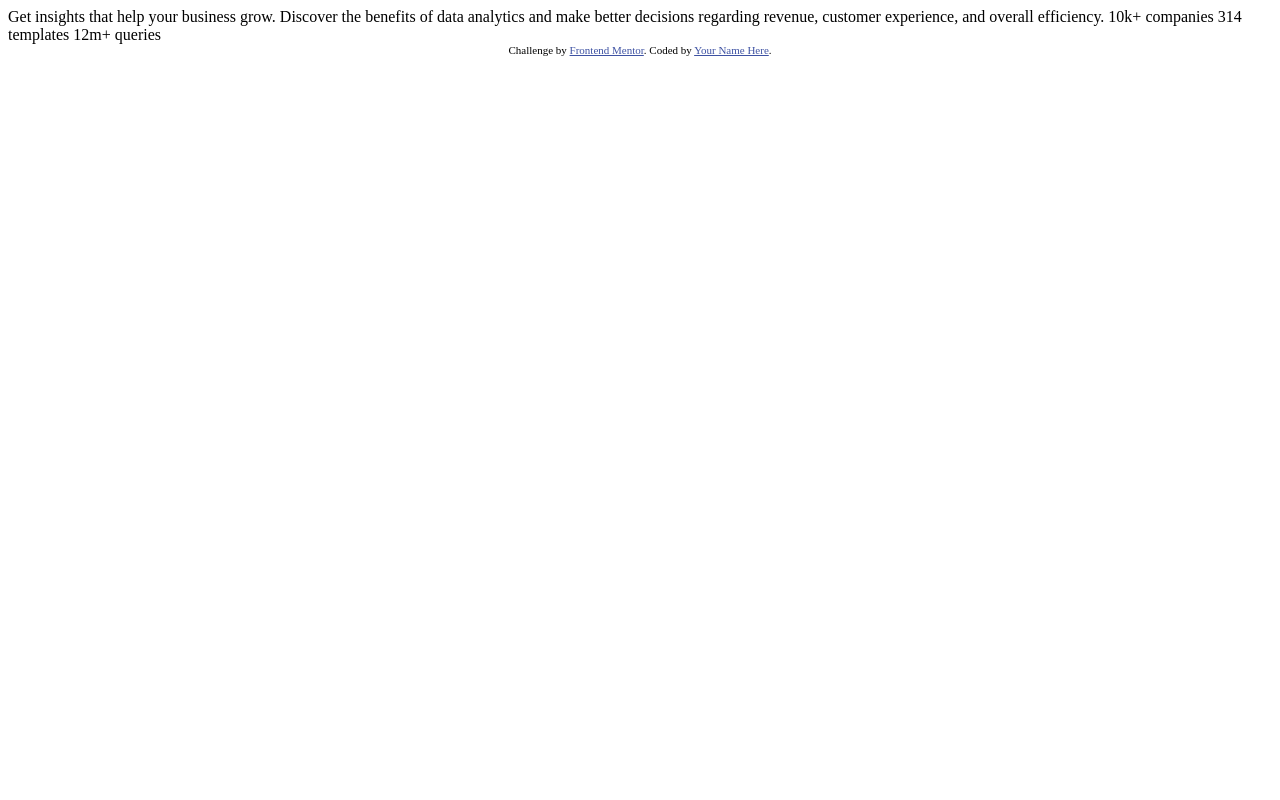
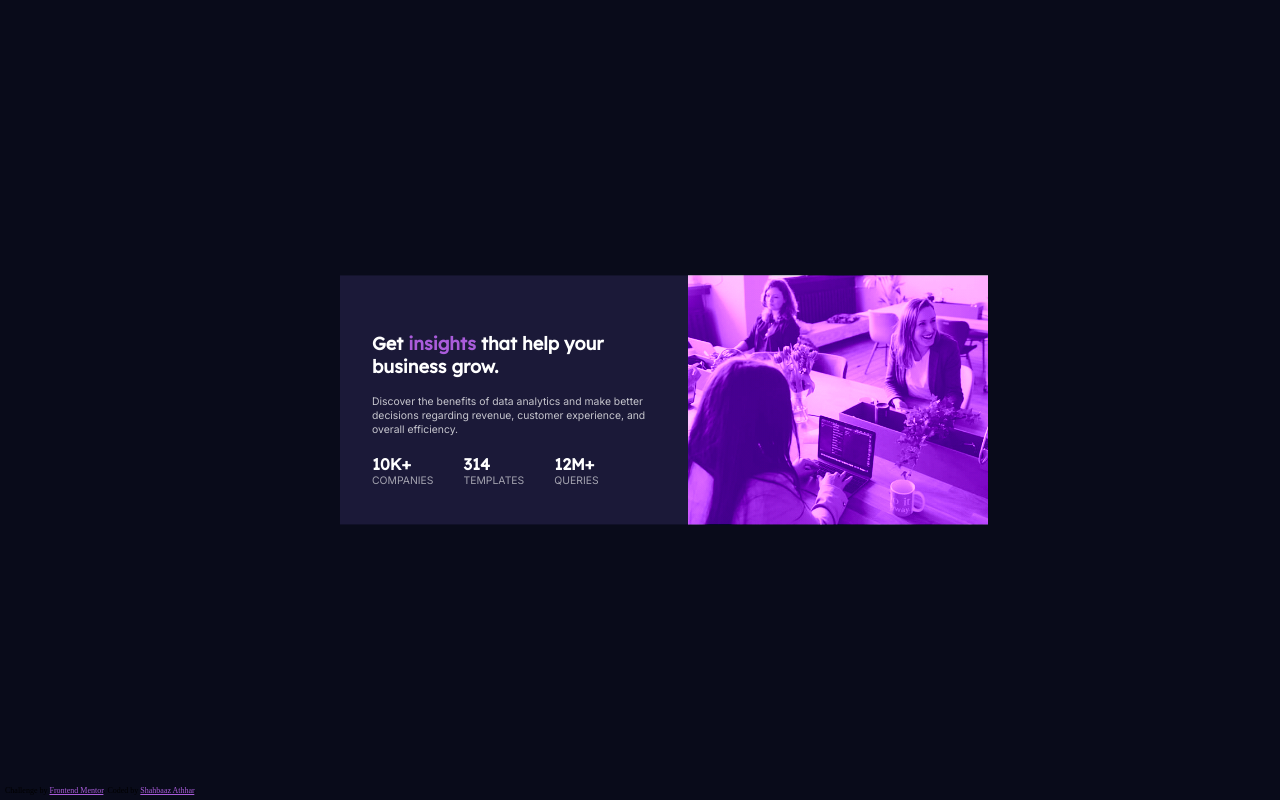
Before and after one commit to Shahbaaz92/stats-preview-card-component, a plain HTML site: page index.html in a window 1280 px wide. Drawn offline with Linux system fonts and the light colour scheme.

Commit message:
Updated the code

```diff
--- a/index.html
+++ b/index.html
@@ -1,33 +1,50 @@
 <!DOCTYPE html>
 <html lang="en">
   <head>
-  <meta charset="UTF-8">
-  <meta name="viewport" content="width=device-width, initial-scale=1.0"> <!-- displays site properly based on user's device -->
+    <meta charset="UTF-8" />
+    <meta name="viewport" content="width=device-width, initial-scale=1.0" />
+    <!-- displays site properly based on user's device -->
 
-  <link rel="icon" type="image/png" sizes="32x32" href="./images/favicon-32x32.png">
+    <link
+      rel="icon"
+      type="image/png"
+      sizes="32x32"
+      href="./images/favicon-32x32.png"
+    />
 
     <title>Frontend Mentor | Stats preview card component</title>
 
-  <!-- Feel free to remove these styles or customise in your own stylesheet 👍 -->
-  <style>
-    .attribution { font-size: 11px; text-align: center; }
-    .attribution a { color: hsl(228, 45%, 44%); }
-  </style>
+    <link rel="stylesheet" href="style.css" />
   </head>
   <body>
+    <main class="main">
+      <!-- <img
+        src="images/image-header-mobile.jpg"
+        alt="happy employees"
+        class="image"
+      /> -->
+      <div class="image"></div>
 
-  Get insights that help your business grow.
+      <h1 class="heading">
+        Get <span>insights</span> that help your business grow.
+      </h1>
+      <p class="content">
+        Discover the benefits of data analytics and make better decisions
+        regarding revenue, customer experience, and overall efficiency.
+      </p>
 
-  Discover the benefits of data analytics and make better decisions regarding revenue, customer
-  experience, and overall efficiency.
-
-  10k+ companies
-  314 templates
-  12m+ queries
+      <section class="numbers">
+        <p><span>10k+</span> companies</p>
+        <p><span>314</span> templates</p>
+        <p><span>12m+</span> queries</p>
+      </section>
+    </main>
 
     <div class="attribution">
-    Challenge by <a href="https://www.frontendmentor.io?ref=challenge" target="_blank">Frontend Mentor</a>.
-    Coded by <a href="#">Your Name Here</a>.
+      Challenge by
+      <a href="https://www.frontendmentor.io?ref=challenge" target="_blank"
+        >Frontend Mentor</a
+      >. Coded by <a href="#">Shahbaaz Athhar</a>.
     </div>
   </body>
 </html>
--- /dev/null
+++ b/style.css
@@ -0,0 +1,138 @@
+@import url("https://fonts.googleapis.com/css2?family=Inter:wght@400;700&family=Lexend+Deca&display=swap");
+
+/*
+font-family: 'Inter', sans-serif;
+font-family: 'Lexend Deca', sans-serif;
+*/
+
+* {
+  margin: 0;
+  padding: 0;
+  box-sizing: border-box;
+}
+
+body {
+  background-color: #090b1a;
+  text-align: center;
+}
+p {
+  font-family: "Inter", sans-serif;
+  font-size: 0.65rem;
+  color: #ffffffbf;
+}
+
+main {
+  background-color: #1b1938;
+  position: absolute;
+  top: 50%;
+  left: 50%;
+  transform: translate(-50%, -50%);
+  width: 260px;
+  color: hsl(0, 0%, 100%);
+
+  display: grid;
+  grid-template-columns: 1em auto 1em;
+  grid-template-areas:
+    "image image image"
+    "..... heading ..... "
+    "..... para ....."
+    "..... number .....";
+  row-gap: 7px;
+}
+
+.image {
+  grid-area: image;
+  width: 100%;
+  height: 175px;
+  background-image: linear-gradient(
+      rgba(170, 92, 219, 0.6),
+      rgba(170, 92, 219, 0.6)
+    ),
+    url("images/image-header-mobile.jpg");
+  background-size: cover;
+  background-repeat: no-repeat;
+  filter: contrast(250%);
+}
+.heading {
+  font-family: "Lexend Deca", sans-serif;
+  grid-area: heading;
+  font-size: 1.125rem;
+}
+.heading > span {
+  color: rgb(170, 92, 219);
+}
+.content {
+  grid-area: para;
+  line-height: 1.35;
+}
+.numbers {
+  grid-area: number;
+  display: flex;
+  flex-direction: column;
+  margin: 10px;
+}
+.numbers p {
+  display: flex;
+  flex-direction: column;
+  padding: 10px;
+  color: #ffffff99;
+  text-transform: uppercase;
+}
+.numbers span {
+  font-size: 1rem;
+  font-weight: 700;
+  font-family: "Lexend Deca", sans-serif;
+  color: #ffffff;
+}
+
+.attribution {
+  position: absolute;
+  bottom: 5px;
+  left: 5px;
+  font-size: 0.5em;
+  text-align: center;
+}
+.attribution a {
+  color: #aa5cdb;
+}
+
+/* Media queries */
+@media (min-width: 750px) {
+  main {
+    text-align: left;
+    width: 600px;
+    grid-template-rows: 50px auto auto auto 50px;
+    grid-template-columns: 2em 300px 1em 300px;
+    grid-template-areas:
+      ". .       . image"
+      ". heading . image"
+      ". para    . image"
+      ". number  . image"
+      ". .       . image";
+  }
+  .image {
+    background-image: linear-gradient(
+        rgba(170, 92, 219, 0.6),
+        rgba(170, 92, 219, 0.6)
+      ),
+      url("images/image-header-desktop.jpg");
+    background-size: cover;
+    background-repeat: no-repeat;
+    height: 100%;
+    gap: 10px;
+  }
+  .content {
+    margin: 10px auto;
+  }
+  .numbers {
+    grid-area: number;
+    display: flex;
+    flex-direction: row;
+    margin: 0;
+    margin-bottom: -20px;
+  }
+  .numbers p {
+    padding: 0;
+    padding-right: 30px;
+  }
+}
```
Lines whose indentation alone changed are shown as unchanged.
